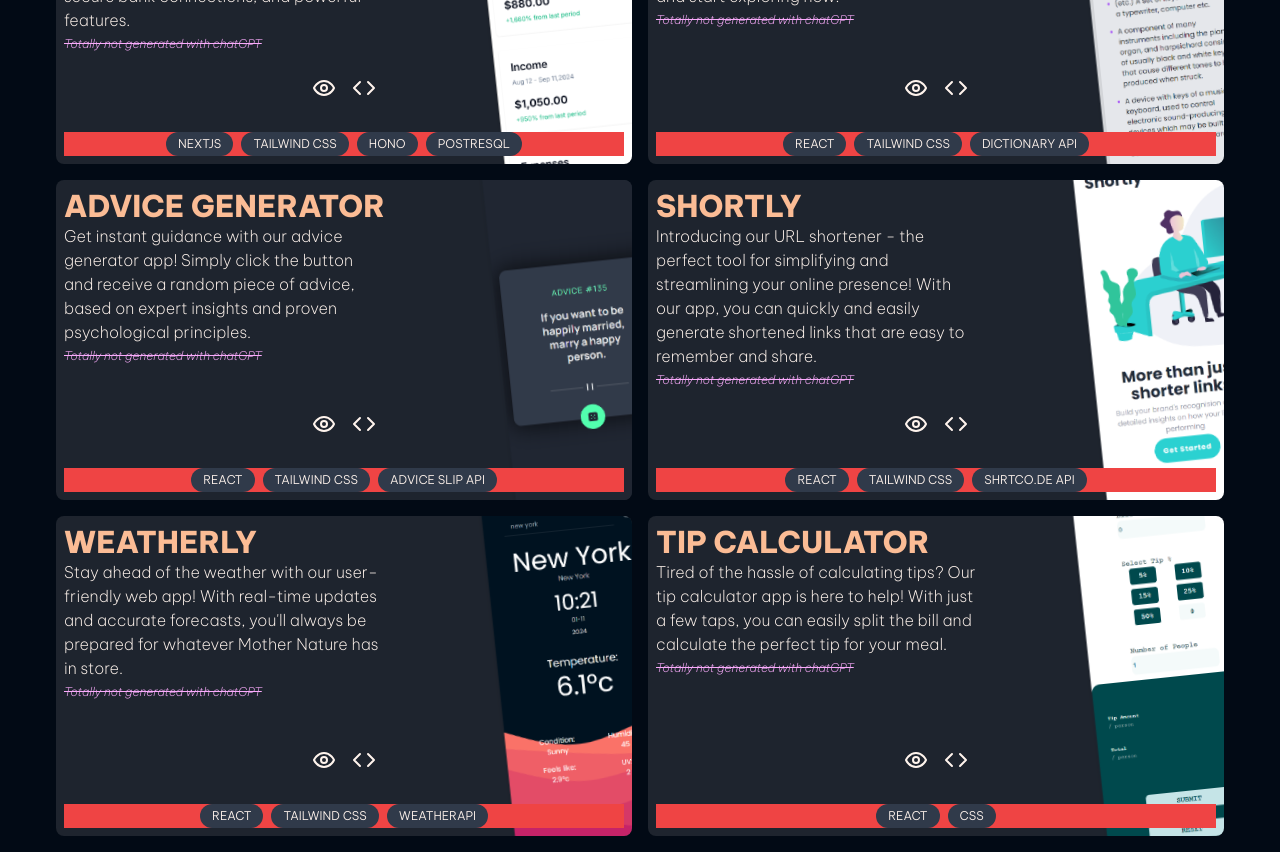
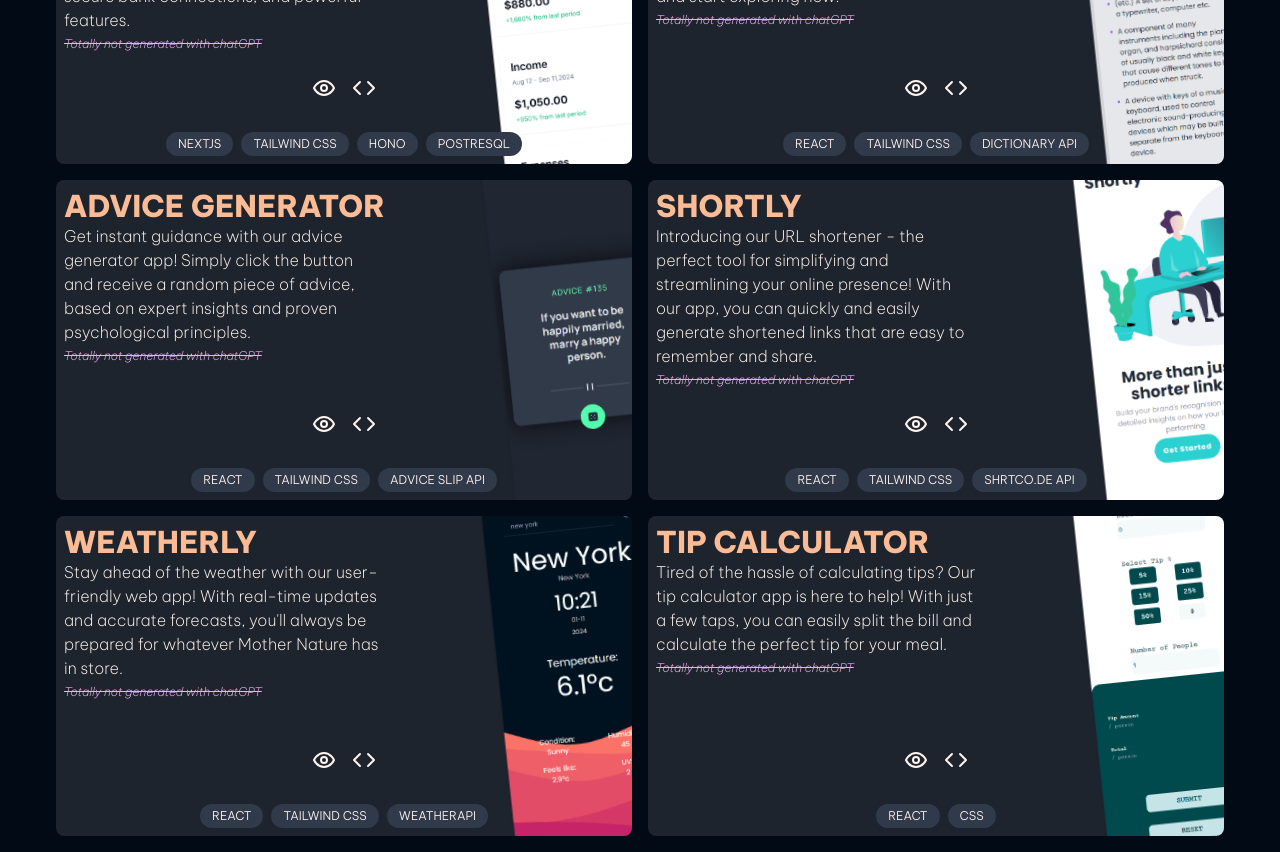
Before and after one commit to eytanbab/portfolio, a React (Vite) app: page / in a window 1280 px wide. Shown: the part 2860-3712 px from the top of the page. Built offline with nearby package versions, Linux system fonts and the light colour scheme.

Commit message:
style: remove bg color

```diff
--- a/src/components/Projects/Project.tsx
+++ b/src/components/Projects/Project.tsx
@@ -60,7 +60,7 @@ const Project = ({ project }: { project: projectProps }) => {
           </a>
         </div>
 
-        <ul className='flex justify-center bg-red-500 gap-2 z-10 w-full'>
+        <ul className='flex justify-center gap-2 z-10 w-full'>
           {project.techUsed.map((tech) => (
             <li
               key={tech}
```
